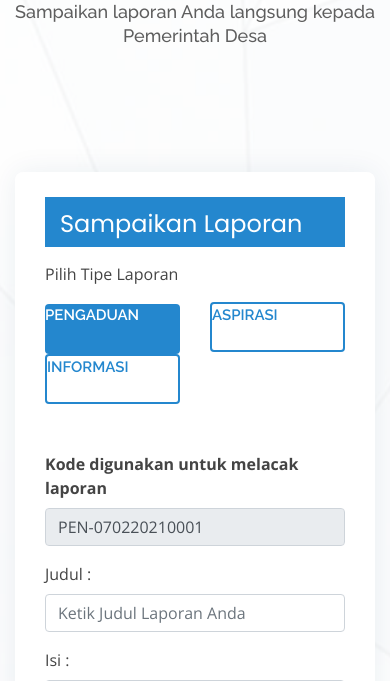
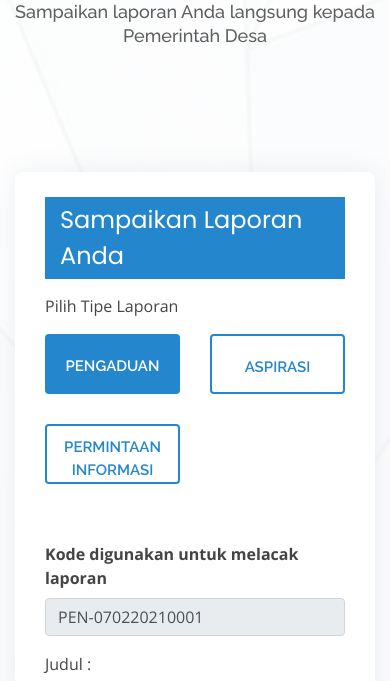
Before and after one commit to fajargema/uas, a PHP site: page / in a window 390 px wide. Shown: the part 237-918 px from the top of the page. Run offline with PHP 8.4, Linux system fonts and the light colour scheme; data that the repository does not hold is empty; some libraries are stand-ins or nearby versions.

Commit message:
fix responsive

```diff
--- a/assets/user/css/style.css
+++ b/assets/user/css/style.css
@@ -497,16 +497,19 @@ h1, h2, h3, h4, h5, h6 {
 }
 #hero .icon-box .bage p{
   font-family: "Poppins", sans-serif;
-  padding-top: 9px;
+  padding-top: 5px;
+  padding-bottom: 5px;
   font-size: 24px;
   margin:15px;
-  height: 50px;
+  height: auto;
 }
 
 #hero .icon-box .btn-tiga {
   display: inline-block;
+  padding-top: 20px;
   width: 100%;
-  height: 50px;
+  margin-bottom:10px;
+  height: 60px;
   border-radius: 4px;
   color: #2487ce;
   transition: none;
@@ -518,10 +521,12 @@ h1, h2, h3, h4, h5, h6 {
   border: 2px solid #2487ce;
 }
 
-#hero .icon-box .btn-satu {
-  display: inline-block;
+#hero .icon-box .btn-inform {
+  display: inline-block;
+  padding-top: 10px;
   width: 100%;
-  height: 50px;
+  margin-bottom:10px;
+  height: 60px;
   border-radius: 4px;
   color: #2487ce;
   transition: none;
@@ -536,8 +541,25 @@ h1, h2, h3, h4, h5, h6 {
 #hero .icon-box .btn-aktip{
   display: inline-block;
   width: 100%;
-  height: 50px;
+  height: 60px;
   border-radius: 4px;
+  padding-top: 20px;
+  margin-bottom: 30px;
+  color: #fff;
+  font-size: 15px;
+  font-weight: 400;
+  font-family: "Raleway", sans-serif;
+  font-weight: 600;
+  background-color: #2487ce;
+}
+
+#hero .icon-box .btn-informa{
+  display: inline-block;
+  width: 100%;
+  height: 60px;
+  border-radius: 4px;
+  padding-top: 10px;
+  margin-bottom: 30px;
   color: #fff;
   font-size: 15px;
   font-weight: 400;
@@ -561,6 +583,11 @@ h1, h2, h3, h4, h5, h6 {
 }
 
 #hero .icon-box .btn-tiga:hover {
+  background: #2487ce;
+  color: #fff;
+}
+
+#hero .icon-box .btn-inform:hover {
   background: #2487ce;
   color: #fff;
 }
--- a/index.php
+++ b/index.php
@@ -95,19 +95,19 @@
 
         <div class="col-lg-8 col-md-10 mt-4 mt-md-0">
           <div class="icon-box" id="inti">
-            <div class="bage">
+            <div class="bage text-wrap">
               <p>Sampaikan Laporan Anda</p>
             </div>
             <p>Pilih Tipe Laporan</p>
               <div class="row">
                 <div class="col-6 col-md-4">
-                    <a href="index.php" class="btn-aktip">PENGADUAN</a>
+                    <a href="index.php" class="btn btn-aktip">PENGADUAN</a>
                 </div>
                 <div class="col-6 col-md-4">
-                    <a href="aspirasi.php" class="btn-tiga">ASPIRASI</a>
+                    <a href="aspirasi.php" class="btn btn-tiga">ASPIRASI</a>
                 </div>
                 <div class="col-6 col-md-4">
-                    <a href="informasi.php" class="btn-tiga">INFORMASI</a>
+                    <a href="informasi.php" class="btn btn-inform">PERMINTAAN INFORMASI</a>
                 </div>
               </div>
 
```
Also changed, not shown: aspirasi.php (+4 -4 lines), informasi.php (+4 -4 lines).
